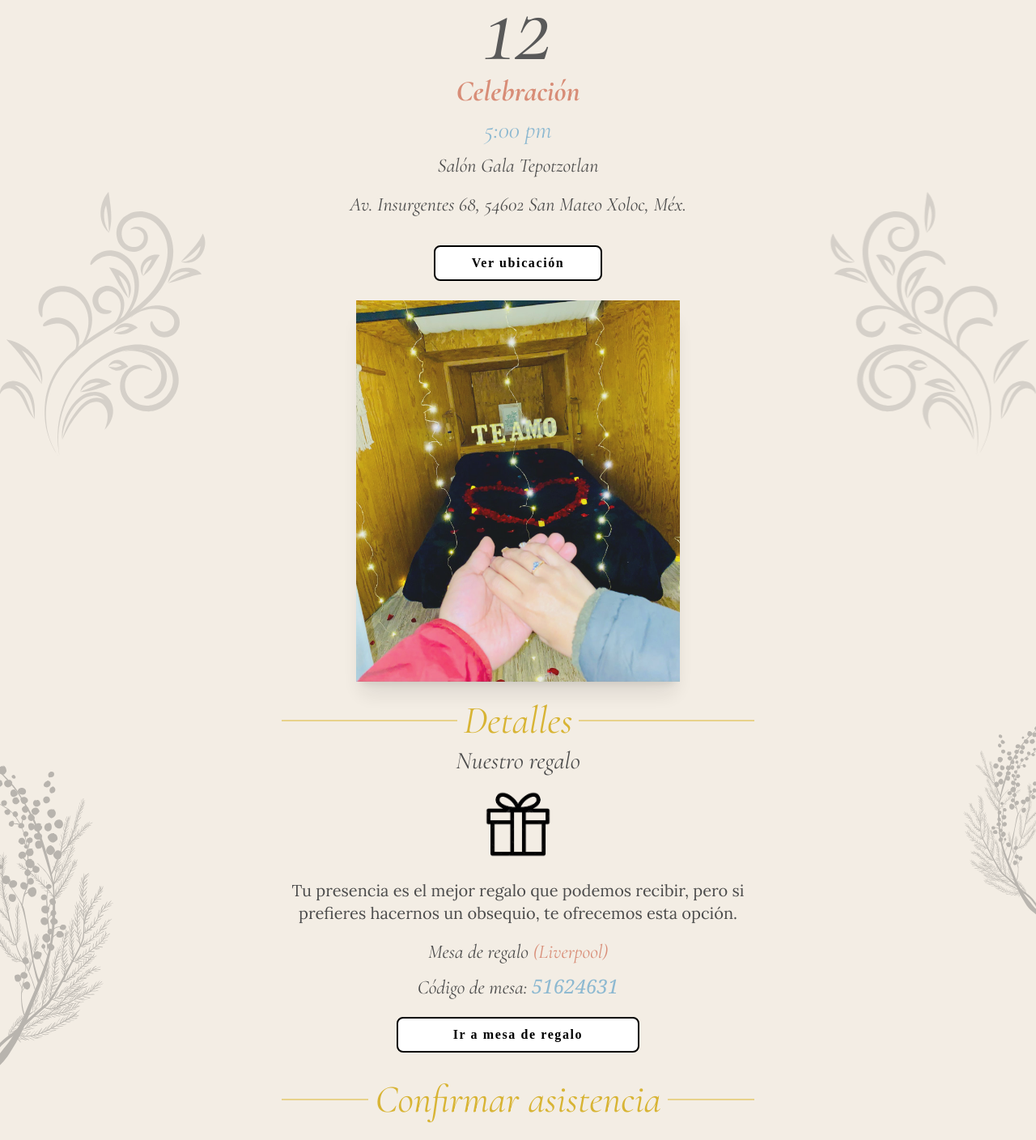
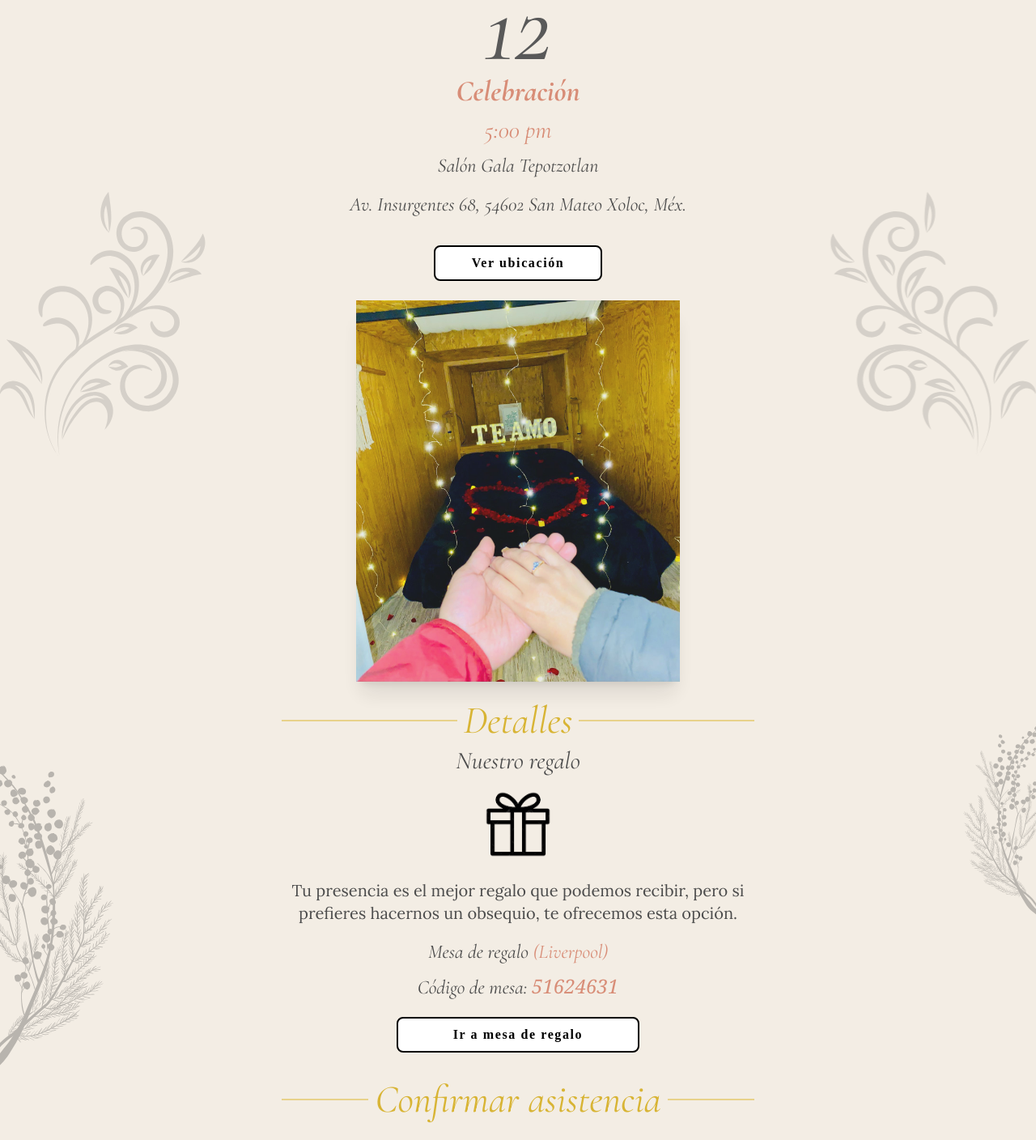
Before and after one commit to ByDeigo/BodaKarenBernardo, a React (Vite) app in the folder KB-Boda/: page / in a window 1280 px wide. Shown: the part 1235-2643 px from the top of the page at 81% size. Built offline with nearby package versions, Linux system fonts and the light colour scheme; a web font is replaced by a local one.

Commit message:
Cambio en color de los textos

```diff
--- a/KB-Boda/src/Components/Location.jsx
+++ b/KB-Boda/src/Components/Location.jsx
@@ -3,7 +3,7 @@ export default function Location() {
         <section className="w-full flex flex-col items-center box-border mt-8 ">
             <div className="text-center flex flex-col gap-2.5">
                 <p className="text-3xl sm:text-3xl md:text-4xl text-[#D88D77] font-bold">Celebración</p>
-                <p className="text-3xl sm:text-2xl md:text-3xl text-[#8DB9D1]">5:00 pm</p>
+                <p className="text-3xl sm:text-2xl md:text-3xl text-[#D88D77]">5:00 pm</p>
                 <p className="text-lg sm:text-xl md:text-2xl">Salón Gala Tepotzotlan</p>
             </div>
             <div className="text-center flex flex-col items-center gap-6 py-4 px-8 box-border z-20">
--- a/KB-Boda/src/Components/Present.jsx
+++ b/KB-Boda/src/Components/Present.jsx
@@ -26,7 +26,7 @@ export default function Present() {
                         Tu presencia es el mejor regalo que podemos recibir, pero si prefieres hacernos un obsequio, te ofrecemos esta opción.
                     </p>
                     <p className="text-lg sm:text-xl md:text-2xl">Mesa de regalo <span className="text-[#D88D77]">(Liverpool)</span></p>
-                    <p className="text-lg sm:text-xl md:text-2xl">Código de mesa: <span className="text-[#8DB9D1] font-serif">51624631</span></p>
+                    <p className="text-lg sm:text-xl md:text-2xl">Código de mesa: <span className="text-[#D88D77] font-serif">51624631</span></p>
                 </div>
             </header>
             <a
```
